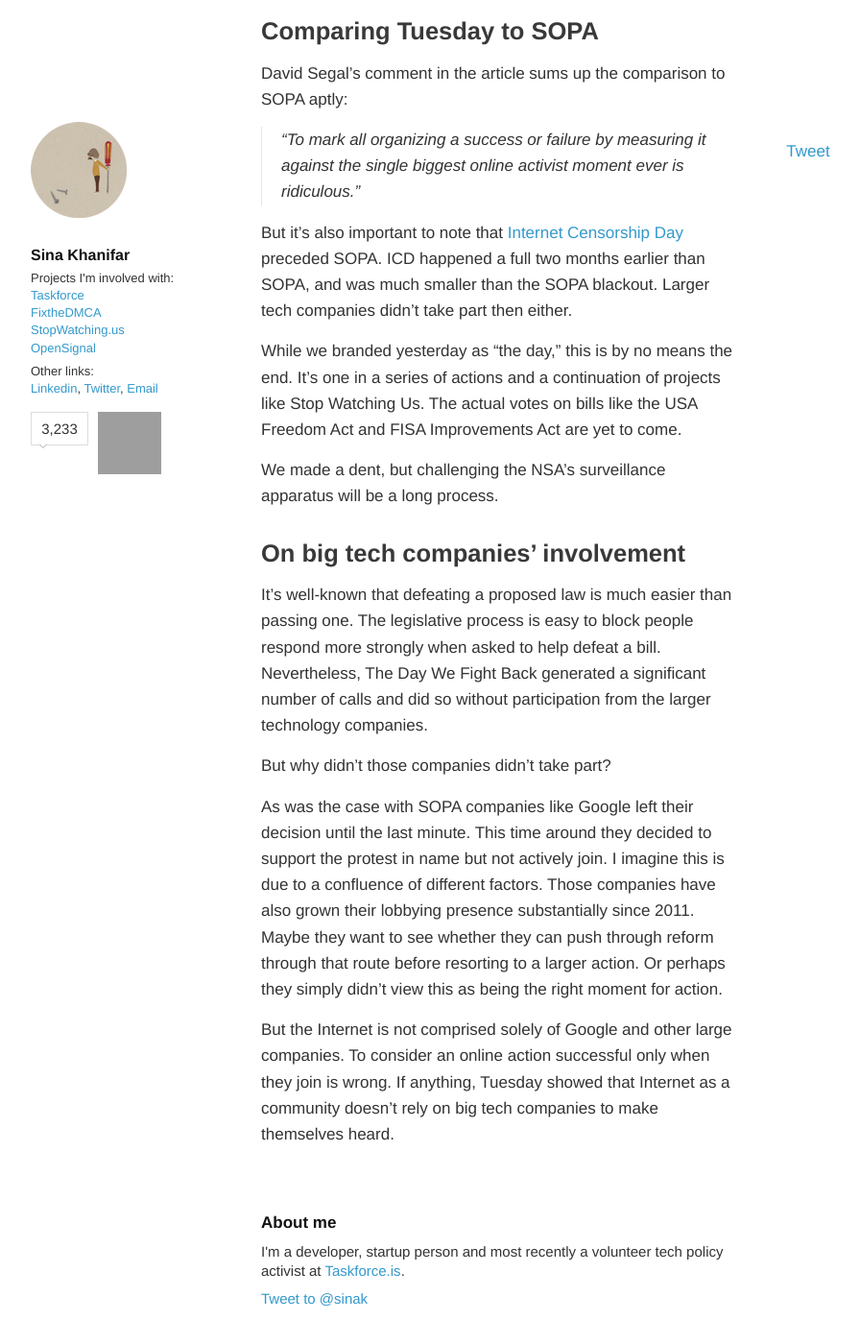
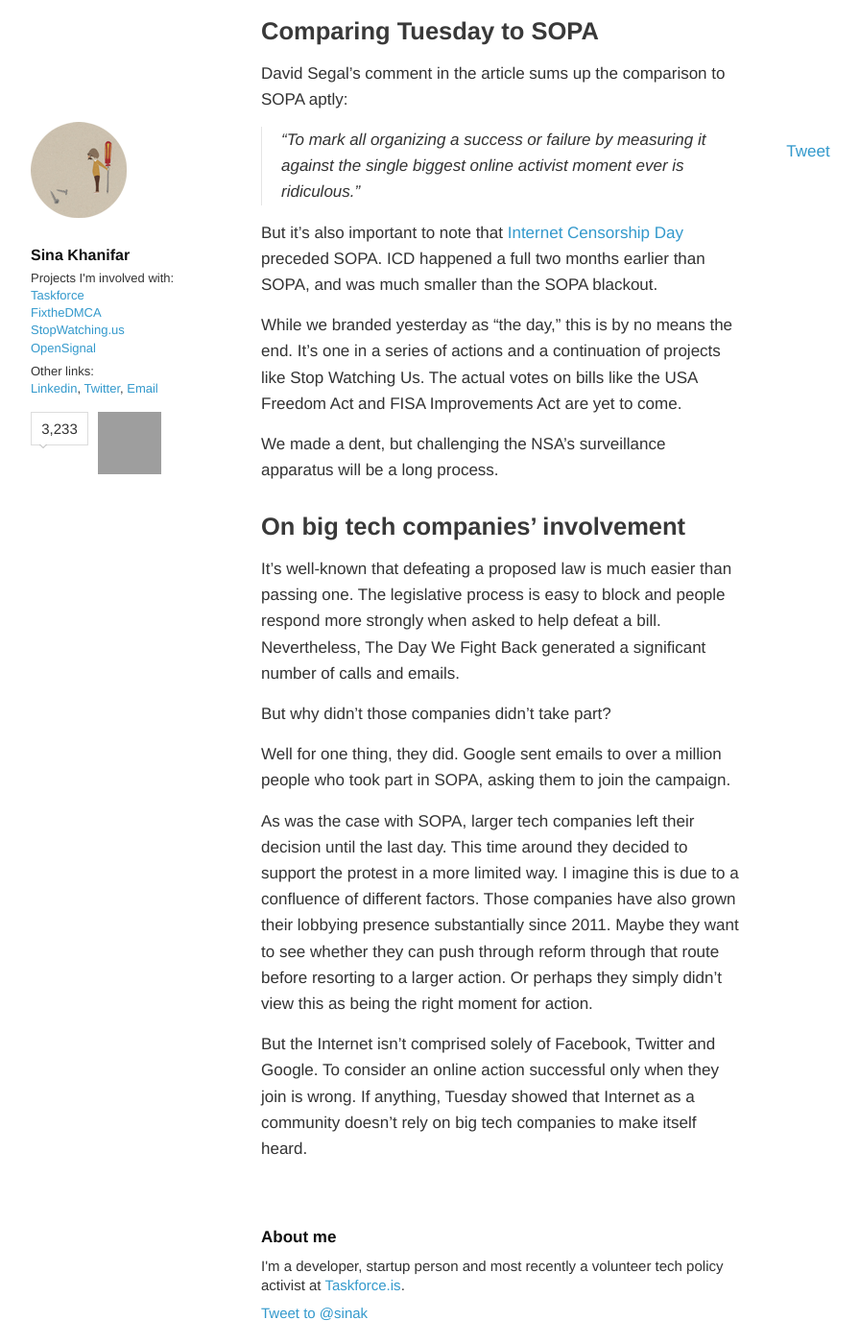
Before and after one commit to sinak/sinak.github.com, a Jekyll site: the page built from _posts/2014-02-12-thoughts-about-tdwfb.md, in a window 1280 px wide and 1400 px high, scrolled down 1658 px. Shown: the whole window at 96% size, without its empty margins (178-1074 px from the left). Built offline with Jekyll 4.4.1, drawn with Linux system fonts in a browser that asks for light colours; nearby versions of some CDN libraries; some web fonts are replaced; Markdown is read by kramdown in place of the engine named in the settings; comment, search, counter and statistics services are not loaded; grey boxes are pictures that could not be loaded.

Commit message:
Update 2014-02-12-thoughts-about-tdwfb.md

```diff
--- a/_posts/2014-02-12-thoughts-about-tdwfb.md
+++ b/_posts/2014-02-12-thoughts-about-tdwfb.md
@@ -40,7 +40,7 @@ David Segal's comment in the article sums up the comparison to SOPA aptly:
 
 > “To mark all organizing a success or failure by measuring it against the single biggest online activist moment ever is ridiculous.”
 
-But it's also important to note that [Internet Censorship Day](http://americancensorship.org/) preceded SOPA. ICD happened a full two months earlier than SOPA, and was much smaller than the SOPA blackout. Larger tech companies didn't take part then either.
+But it's also important to note that [Internet Censorship Day](http://americancensorship.org/) preceded SOPA. ICD happened a full two months earlier than SOPA, and was much smaller than the SOPA blackout.
 
 While we branded yesterday as "the day," this is by no means the end. It's one in a series of actions and a continuation of projects like Stop Watching Us. The actual votes on bills like the USA Freedom Act and FISA Improvements Act are yet to come.
 
@@ -48,10 +48,12 @@ We made a dent, but challenging the NSA's surveillance apparatus will be a long
 
 ## On big tech companies' involvement
 
-It's well-known that defeating a proposed law is much easier than passing one. The legislative process is easy to block people respond more strongly when asked to help defeat a bill. Nevertheless, The Day We Fight Back generated a significant number of calls and did so without participation from the larger technology companies.
+It's well-known that defeating a proposed law is much easier than passing one. The legislative process is easy to block and people respond more strongly when asked to help defeat a bill. Nevertheless, The Day We Fight Back generated a significant number of calls and emails.
 
 But why didn't those companies didn't take part?
 
-As was the case with SOPA companies like Google left their decision until the last minute. This time around they decided to support the protest in name but not actively join. I imagine this is due to a confluence of different factors. Those companies have also grown their lobbying presence substantially since 2011. Maybe they want to see whether they can push through reform through that route before resorting to a larger action. Or perhaps they simply didn't view this as being the right moment for action.
+Well for one thing, they did. Google sent emails to over a million people who took part in SOPA, asking them to join the campaign.
 
-But the Internet is not comprised solely of Google and other large companies. To consider an online action successful only when they join is wrong. If anything, Tuesday showed that Internet as a community doesn't rely on big tech companies to make themselves heard.
+As was the case with SOPA, larger tech companies left their decision until the last day. This time around they decided to support the protest in a more limited way. I imagine this is due to a confluence of different factors. Those companies have also grown their lobbying presence substantially since 2011. Maybe they want to see whether they can push through reform through that route before resorting to a larger action. Or perhaps they simply didn't view this as being the right moment for action.
+
+But the Internet isn't comprised solely of Facebook, Twitter and Google. To consider an online action successful only when they join is wrong. If anything, Tuesday showed that Internet as a community doesn't rely on big tech companies to make itself heard.
```
